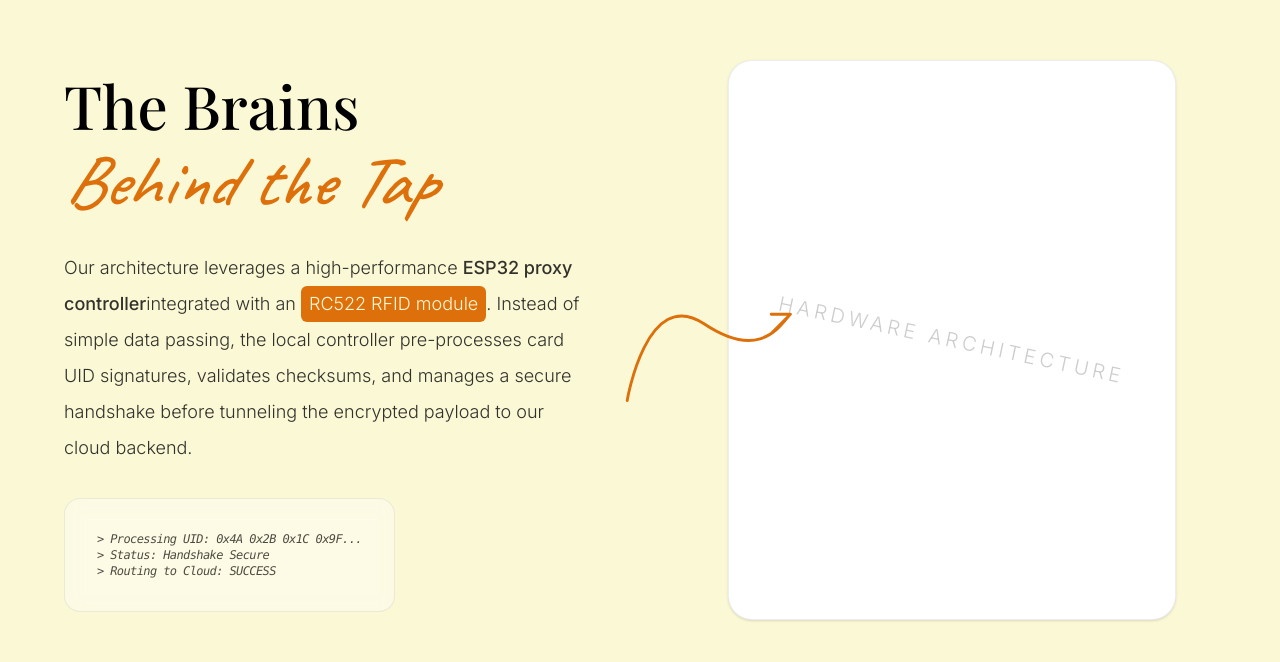
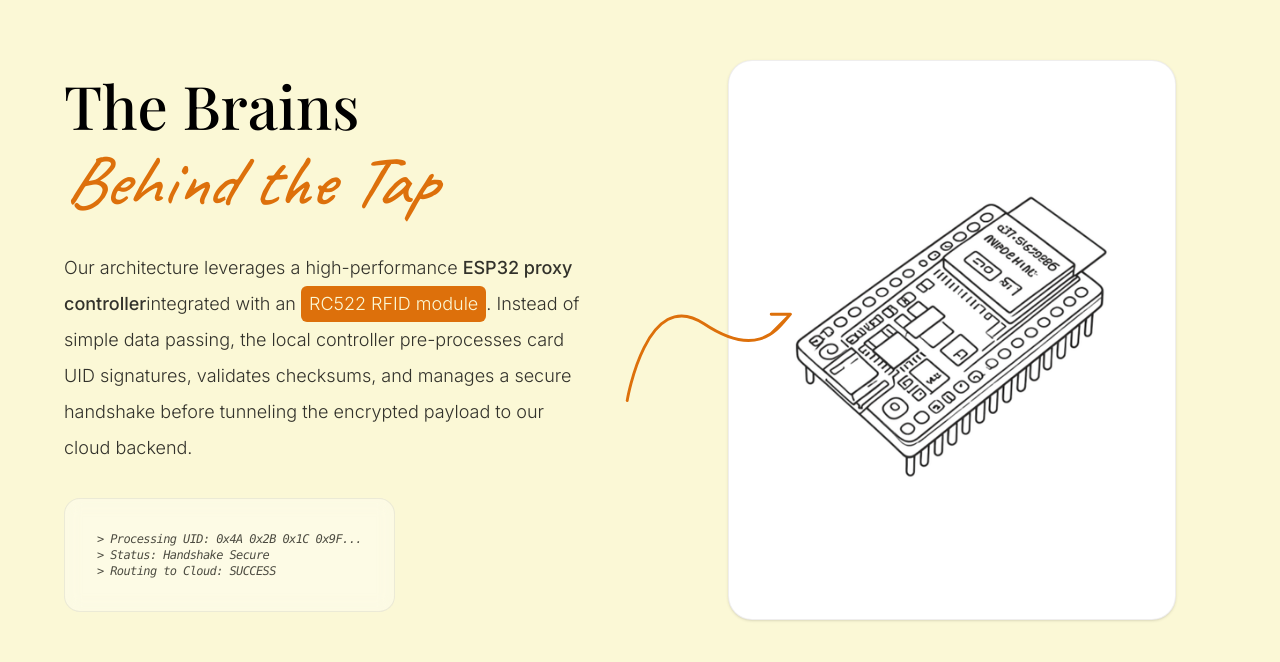
Before and after one commit to jonayeds/Multipurpose_RFID-ESP32, a Next.js app in the folder web_interface/cloud_hosted/frontend/: page / in a window 1280 px wide. Shown: the part 2005-2667 px from the top of the page. Built offline with nearby package versions, Linux system fonts and the light colour scheme; a web font is replaced by a local one.

Commit message:
frontend/added esp32 image in the introduction section

```diff
--- a/web_interface/cloud_hosted/frontend/app/page.tsx
+++ b/web_interface/cloud_hosted/frontend/app/page.tsx
@@ -5,6 +5,8 @@
 import { Playfair_Display, Inter, Caveat, Beau_Rivage } from 'next/font/google';
 import Link from 'next/link';
 import AnimatedHighlight from '../components/AnimatedHighlight';
+import Image from 'next/image';
+import esp32Image from '../assets/images/esp32.png';
 
 const playfair = Playfair_Display({
   subsets: ['latin'],
@@ -236,7 +238,7 @@
               transition={{ duration: 1 }}
               className="aspect-4/5 w-full max-w-md mx-auto border border-brand-secondary/20 bg-white shadow-sm flex items-center justify-center relative overflow-hidden rounded-3xl"
             >
-              <span className="text-black/20 font-light text-xl uppercase tracking-[0.2em] rotate-12">Hardware Architecture</span>
+              <Image src={esp32Image} width={400} height={400} alt="ESP32" draggable={false} />
             </motion.div>
             <motion.svg
               initial={{ opacity: 0, pathLength: 0 }}
```
Also changed, not shown: web_interface/cloud_hosted/frontend/assets/images/esp32.png (added).
